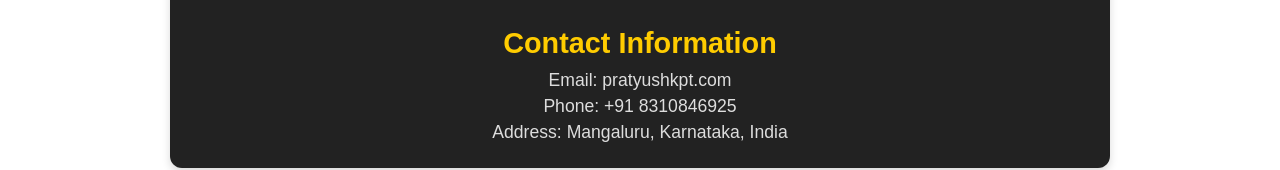
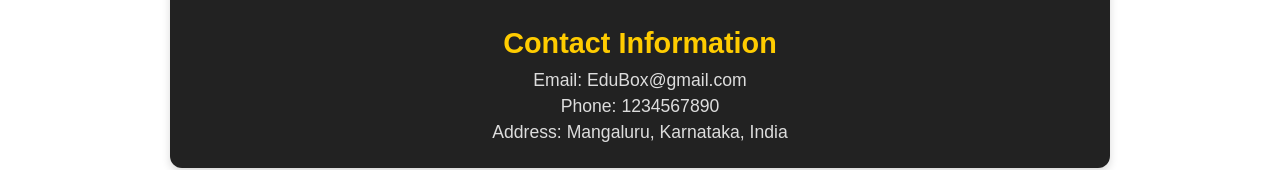
Before and after one commit to EduBoxDiploma/EduBoxHOD, a React (Create React App) app: page /contact in a window 1280 px wide. Shown: the part 752-922 px from the top of the page. Built offline with nearby package versions, Linux system fonts and the light colour scheme.

Commit message:
message added

```diff
--- a/src/pages/Contact/Contact.jsx
+++ b/src/pages/Contact/Contact.jsx
@@ -88,8 +88,8 @@ const Contact = () => {
 
       <div className="contact-info">
         <h2>Contact Information</h2>
-        <p>Email: pratyushkpt.com</p>
-        <p>Phone: +91 8310846925</p>
+        <p>Email: EduBox@gmail.com</p>
+        <p>Phone: 1234567890</p>
         <p>Address: Mangaluru, Karnataka, India</p>
       </div>
     </div>
```
